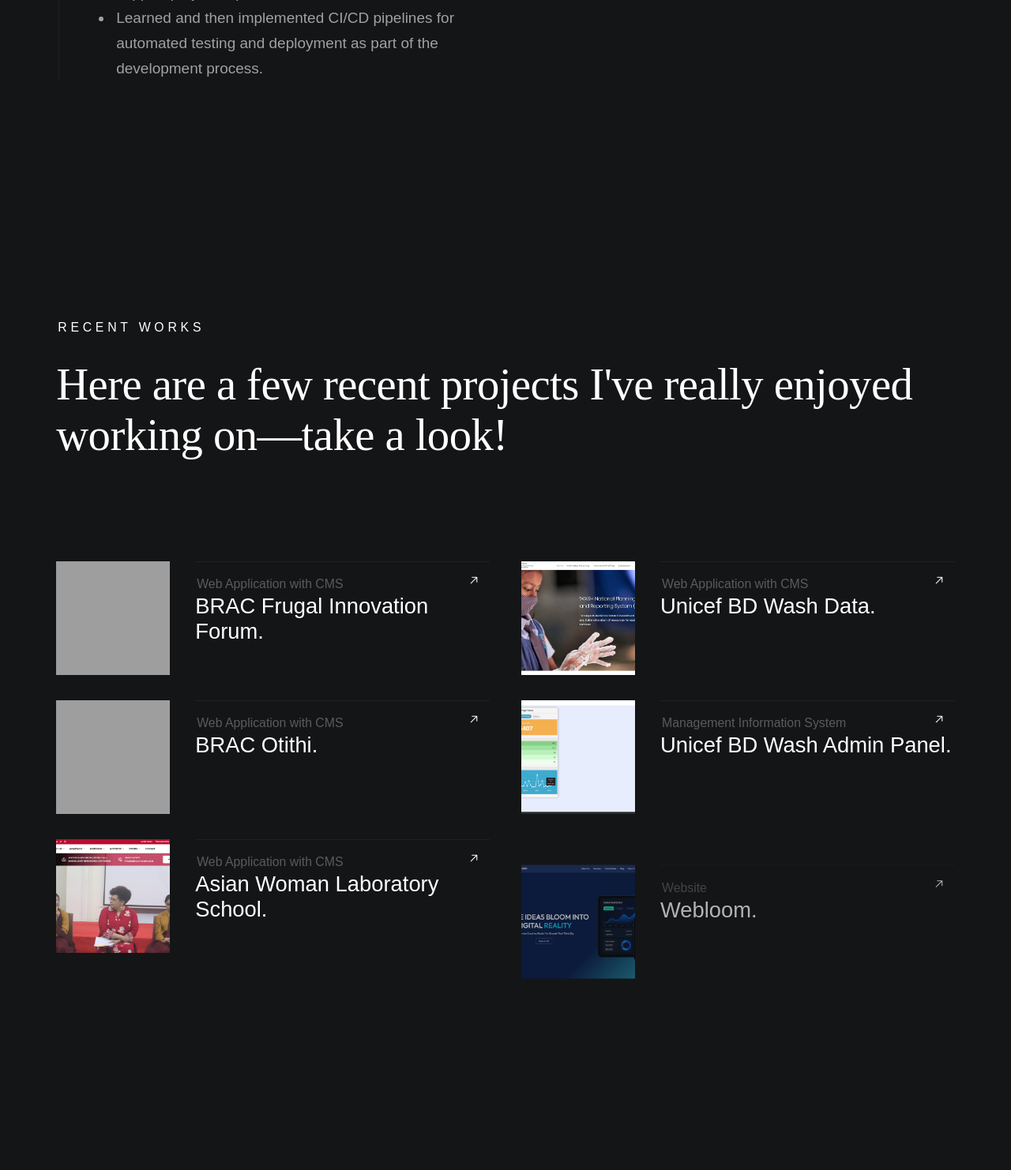
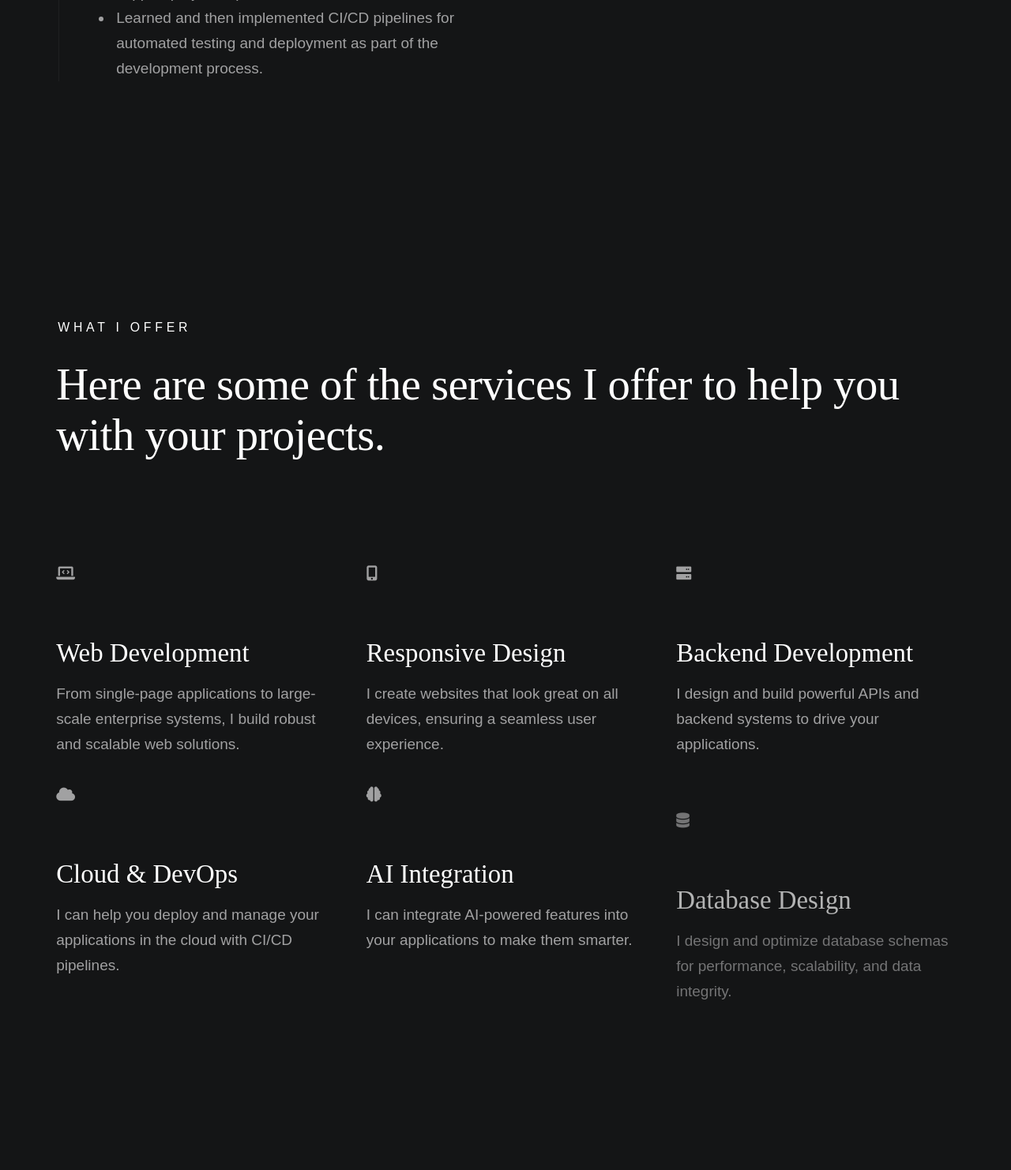
Before and after one commit to ArhabSafwan/Arhab-Portfolio, a PHP site: page / in a window 1280 px wide. Shown: the part 4642-6124 px from the top of the page at 79% size. Run offline with PHP 8.4, Linux system fonts and the light colour scheme; grey boxes are pictures that could not be loaded.

Commit message:
service section added

```diff
--- a/css/styles.css
+++ b/css/styles.css
@@ -1,75 +1,3 @@
-/* ===================================================================
- * TOC:
- *
- * # SETTINGS
- *      ## fonts
- *      ## colors
- *      ## spacing and typescale
- *      ## grid variables
- * # NORMALIZE
- * # BASE SETUP
- * # GRID
- *      ## large screen devices
- *      ## medium screen devices
- *      ## tablet devices
- *      ## mobile devices
- *      ## small screen devices
- *      ## additional column stackpoints
- * # UTILITY CLASSES
- * # TYPOGRAPHY
- *      ## base type styles
- *      ## additional typography & helper classes
- *      ## lists
- *      ## spacing
- * # PRELOADER
- * # FORM
- *      ## style placeholder text
- *      ## change autocomplete styles in Chrome
- * # BUTTONS
- * # TABLE
- * # COMPONENTS
- *      ## pagination
- *      ## alert box
- *      ## skillbars
- *      ## stats tabs
- * # PROJECT-WIDE SHARED STYLES
- *      ## media classes
- *      ## theme-specific typography classes
- *      ## MailtoUI style overrides
- * # PAGE WRAP
- *      ## circles
- * # SITE HEADER
- *      ## main navigation
- *      ## mobile menu toggle
- * # INTRO
- *      ## intro social
- *      ## intro scrolldown
- * # ABOUT
- *      ## about info
- *      ## about expertise
- *      ## about timelines
- * # WORKS
- *      ## works portfolio
- *      ## modal popup
- *      ## testimonials
- *      ## testimonial slider
- * # CONTACT
- * # FOOTER
- *      ## copyright
- *      ## go top
- *
- * ------------------------------------------------------------------ */
-
-
-/* ===================================================================
- * # SETTINGS
- *
- *
- * ------------------------------------------------------------------- */
-
-/* -------------------------------------------------------------------
- * ## fonts
- * ------------------------------------------------------------------- */
 @import url("../../css2");
 
 :root {
@@ -3571,6 +3499,23 @@ img.u-pull-left {
     }
 }
 
+/* ===================================================================
+ * # Services
+ *
+ *
+ * ------------------------------------------------------------------- */
+
+.s-services {
+    padding-top: var(--vspace-5);
+    padding-bottom: var(--vspace-3_5);
+}
+
+.s-services .h1 {
+    margin-top: 0;
+}
+.services-list {
+    margin-top: var(--vspace-4);
+}
 
 
 /* ===================================================================
--- a/index.php
+++ b/index.php
@@ -205,6 +205,91 @@
         </div> <!-- end about-timelines -->
 
     </section> <!-- end s-about -->
+
+
+    <!-- ### services
+            ================================================== -->
+    <section id="services" class="s-services target-section">
+
+        <div class="row services-content wide">
+
+            <div class="column lg-12" data-animate-block>
+                <h2 class="text-pretitle" data-animate-el>What I Offer</h2>
+                <p class="h1" data-animate-el="">Here are some of the services I offer to help you with your projects.</p>
+
+                <div class="row block-lg-one-third block-md-one-half block-stack-on-700 services-list">
+                    <div class="column" data-animate-el>
+                        <div class="service-item">
+                            <div class="service-item__icon">
+                                <i class="fas fa-laptop-code"></i>
+                            </div>
+                            <div class="service-item__text">
+                                <h3>Web Development</h3>
+                                <p>From single-page applications to large-scale enterprise systems, I build robust and scalable web solutions.</p>
+                            </div>
+                        </div>
+                    </div>
+                    <div class="column" data-animate-el>
+                        <div class="service-item">
+                            <div class="service-item__icon">
+                                <i class="fas fa-mobile-alt"></i>
+                            </div>
+                            <div class="service-item__text">
+                                <h3>Responsive Design</h3>
+                                <p>I create websites that look great on all devices, ensuring a seamless user experience.</p>
+                            </div>
+                        </div>
+                    </div>
+                    <div class="column" data-animate-el>
+                        <div class="service-item">
+                            <div class="service-item__icon">
+                                <i class="fas fa-server"></i>
+                            </div>
+                            <div class="service-item__text">
+                                <h3>Backend Development</h3>
+                                <p>I design and build powerful APIs and backend systems to drive your applications.</p>
+                            </div>
+                        </div>
+                    </div>
+                    <div class="column" data-animate-el>
+                        <div class="service-item">
+                            <div class="service-item__icon">
+                                <i class="fas fa-cloud"></i>
+                            </div>
+                            <div class="service-item__text">
+                                <h3>Cloud & DevOps</h3>
+                                <p>I can help you deploy and manage your applications in the cloud with CI/CD pipelines.</p>
+                            </div>
+                        </div>
+                    </div>
+                    <div class="column" data-animate-el>
+                        <div class="service-item">
+                            <div class="service-item__icon">
+                                <i class="fas fa-brain"></i>
+                            </div>
+                            <div class="service-item__text">
+                                <h3>AI Integration</h3>
+                                <p>I can integrate AI-powered features into your applications to make them smarter.</p>
+                            </div>
+                        </div>
+                    </div>
+                    <div class="column" data-animate-el>
+                        <div class="service-item">
+                            <div class="service-item__icon">
+                                <i class="fas fa-database"></i>
+                            </div>
+                            <div class="service-item__text">
+                                <h3>Database Design</h3>
+                                <p>I design and optimize database schemas for performance, scalability, and data integrity.</p>
+                            </div>
+                        </div>
+                    </div>
+                </div>
+            </div>
+
+        </div>
+
+    </section>
 
 
     <!-- ### works
--- a/layout/header.php
+++ b/layout/header.php
@@ -18,6 +18,8 @@
     ================================================== -->
     <link rel="stylesheet" href="css/vendor.css">
     <link rel="stylesheet" href="css/styles.css">
+    <link rel="stylesheet" href="https://cdnjs.cloudflare.com/ajax/libs/font-awesome/6.0.0-beta3/css/all.min.css">
+
 
     <!-- favicons
     ================================================== -->
@@ -67,6 +69,7 @@
                         <li><a href="index.php" class="home-link">Arhab Safwan.</a></li>
                         <li class="current"><a href="#intro" class="smoothscroll">Intro</a></li>
                         <li><a href="#about" class="smoothscroll">About</a></li>
+                        <li><a href="#services" class="smoothscroll">Services</a></li>
                         <li><a href="#works" class="smoothscroll">Works</a></li>
                         <li><a href="#contact" class="smoothscroll">Say Hello</a></li>
                     </ul>
```
